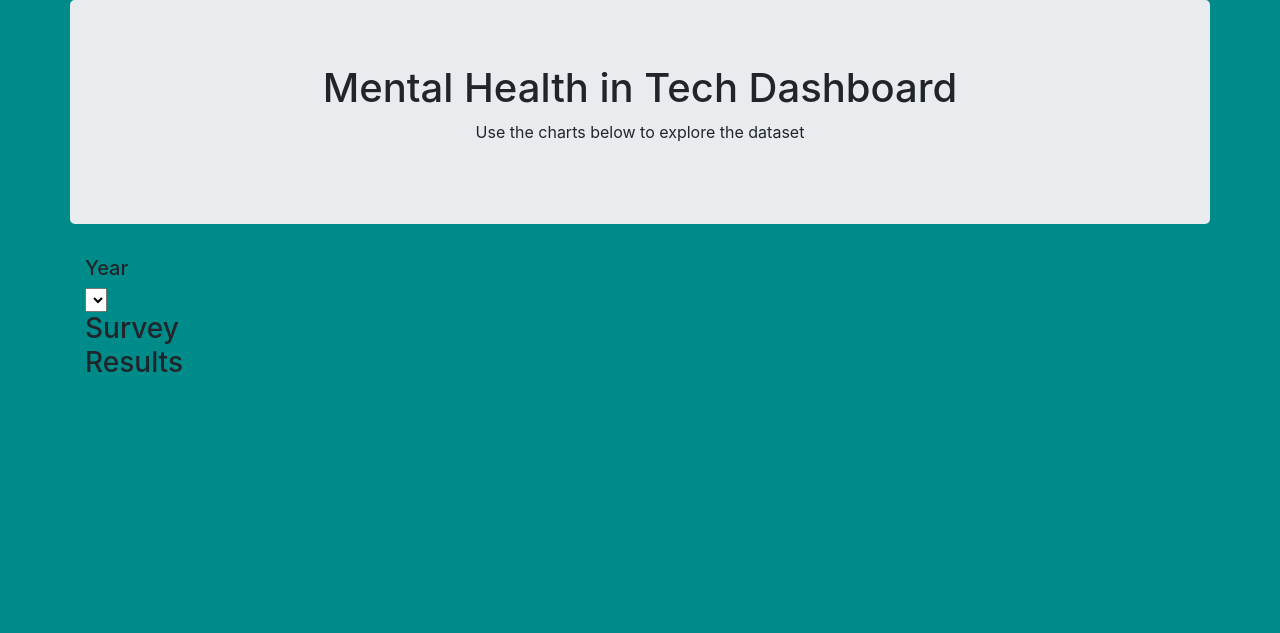
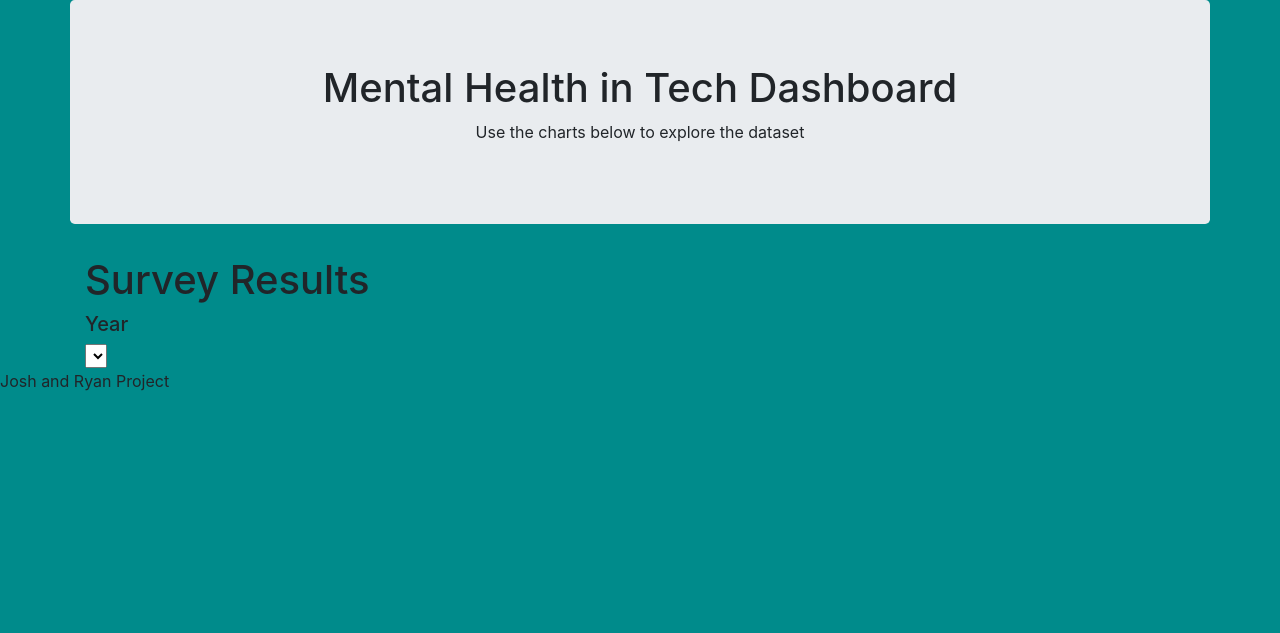
Before and after one commit to ryanfearon/project2-draft, a Flask app: page / in a window 1280 px wide. Shown: the top 633 px of the page. Run offline with Flask 2, Linux system fonts and the light colour scheme; lists and menus that the app fills with data are empty; parts of the project's set-up code (start-up, migrations or seed data) failed here and were passed over; some libraries are stand-ins or nearby versions.

Commit message:
Update index.html

```diff
--- a/MentalHealthDataProject/Templates/index.html
+++ b/MentalHealthDataProject/Templates/index.html
@@ -17,6 +17,12 @@
         <p>Use the charts below to explore the dataset</p>
       </div>
     </div>
+    <div class = "row">
+      <div class = "col-md-12">
+        <h1>Survey Results</h1>
+        </div>
+      </div>
+
     <div class="row">
       <div class="col-md-2">
         <div class="well">
@@ -25,7 +31,6 @@
         </div>
         <div class="panel panel-primary">
           <div class="panel-heading">
-            <h3 class="panel-title">Survey Results</h3>
           </div>
           <div id="sample-metadata" class="panel-body"></div>
         </div>
@@ -34,21 +39,21 @@
         <div id="bar"></div>
       </div>
       <div class="col-md-5">
-        <div id="gauge"></div>
+        <div id="line"></div>
       </div>
     </div>
     <div class="row">
       <div class="col-md-12">
-        <div id="bubble"></div>
+        <div id="pie"></div>
       </div>
     </div>
   </div>
 
 
   <!-- Footer + NOTE: NEED TO ADD ANOTHER LIBRARY HERE (CHART.JS?)-->
-  <div id="footer">
+  <footer class="footer navbar-fixed-bottom">
     <p>Josh and Ryan Project</p>
-  </div>
+  </footer>
   <script src="https://d3js.org/d3.v5.min.js"></script>
   <script src="https://cdn.plot.ly/plotly-latest.min.js"></script>
   <script type="text/javascript" src="app.js"></script>
```
